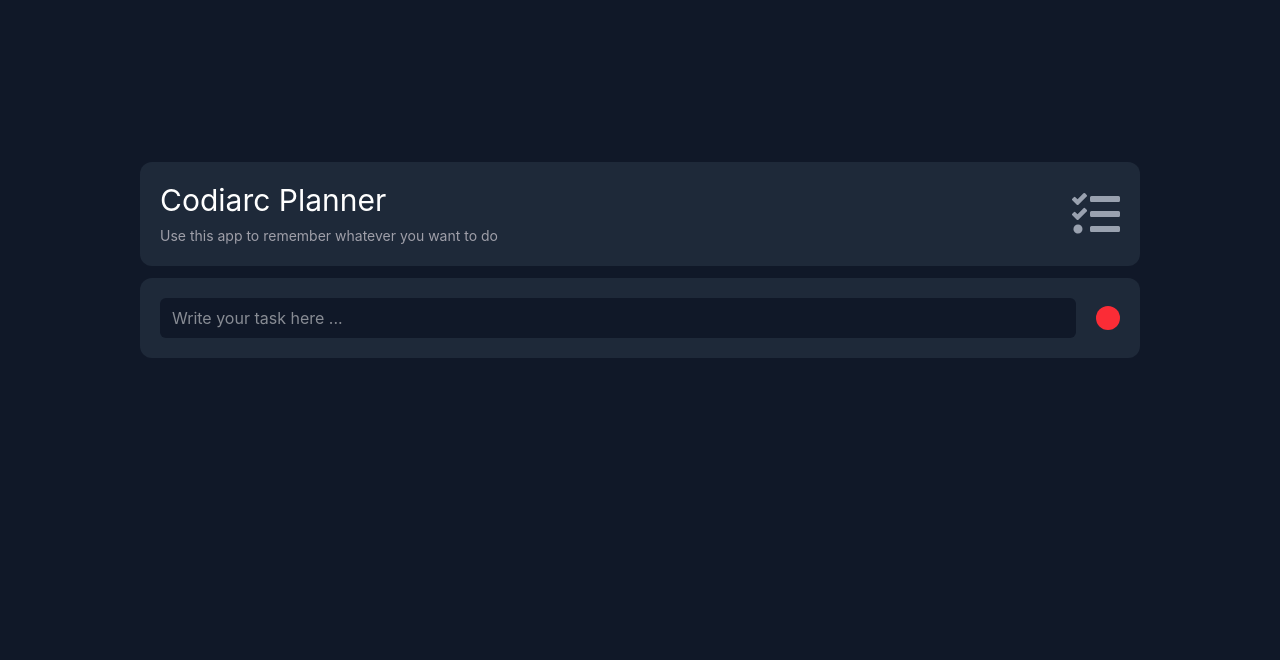
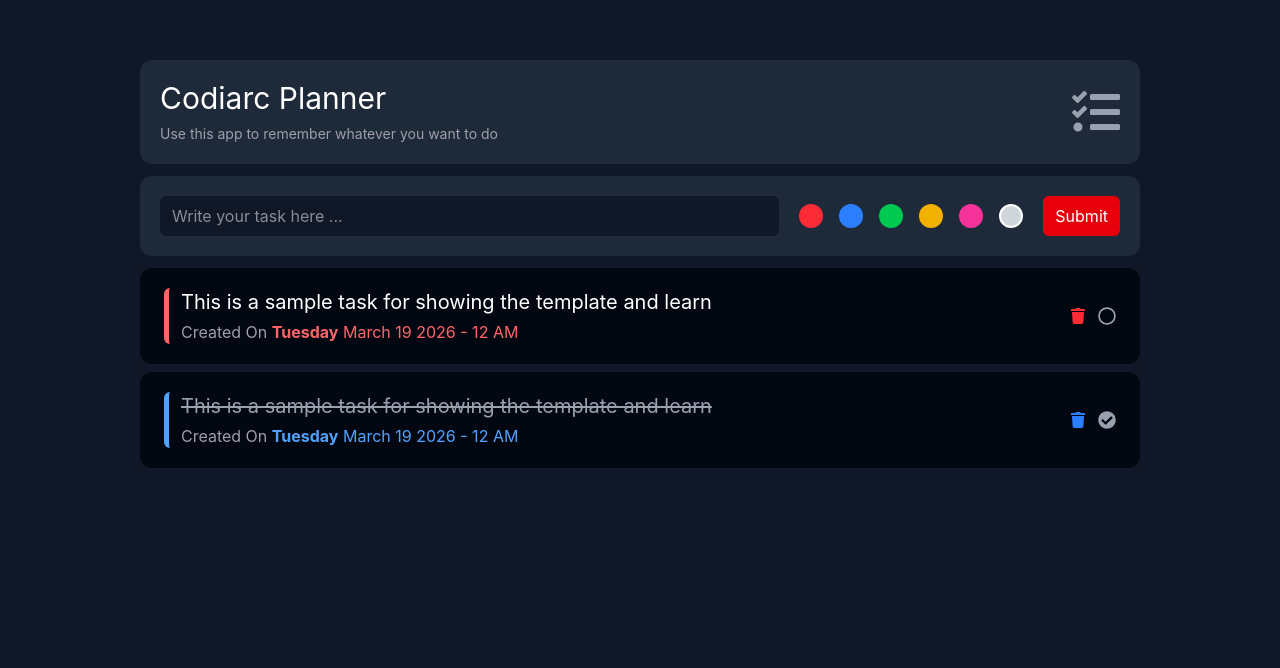
Before and after one commit to TonyFreddy/todo-mern, a React app in the folder frontend/: page / in a window 1280 px wide. Shown: the part 140-808 px from the top of the page. Built offline with nearby package versions, Linux system fonts and the light colour scheme; the HTML template or start-up script is replaced by a standard one.

Commit message:
add other fonctionaly

```diff
--- a/frontend/package.json
+++ b/frontend/package.json
@@ -11,9 +11,11 @@
   },
   "dependencies": {
     "@tailwindcss/vite": "^4.2.1",
+    "axios": "^1.13.6",
     "react": "^19.2.4",
     "react-dom": "^19.2.4",
     "react-icons": "^5.6.0",
+    "react-toastify": "^11.0.5",
     "tailwindcss": "^4.2.1"
   },
   "devDependencies": {
--- a/frontend/src/App.jsx
+++ b/frontend/src/App.jsx
@@ -48,12 +48,146 @@ const App = () => {
                 onChange={(e) => setColor(e.target.value)}
                 className="hidden"
               />
-              <span className={`w-6 h-6 rounded-full bg-red-500 block ${color === "red" ? "border-2 border-white" : ""}`}>
+              <span className={`w-6 h-6 rounded-full bg-red-500 block ${color === "red" ? "border-2 border-white"
+                 : "border-2 border-transparent"}`}>
               </span>
             </label>
 
+                   {/* Blue */}
+            <label className="cursor-pointer">
+              <input
+                type="radio"
+                name="color"
+                value="blue"
+                checked={color === "blue"}
+                onChange={(e) => setColor(e.target.value)}
+                className="hidden"
+              />
+              <span className={`w-6 h-6 rounded-full bg-blue-500 block ${color === "blue" ? "border-2 border-white"
+                 : "border-2 border-transparent"}`}>
+              </span>
+            </label>
+
+                         {/* Green */}
+            <label className="cursor-pointer">
+              <input
+                type="radio"
+                name="color"
+                value="green"
+                checked={color === "green"}
+                onChange={(e) => setColor(e.target.value)}
+                className="hidden"
+              />
+              <span className={`w-6 h-6 rounded-full bg-green-500 block ${color === "green" ? "border-2 border-white"
+                 : "border-2 border-transparent"}`}>
+              </span>
+            </label>
+
+                         {/* Yellow */}
+            <label className="cursor-pointer">
+              <input
+                type="radio"
+                name="color"
+                value="yellow"
+                checked={color === "yellow"}
+                onChange={(e) => setColor(e.target.value)}
+                className="hidden"
+              />
+              <span className={`w-6 h-6 rounded-full bg-yellow-500 block ${color === "yellow" ? "border-2 border-white"
+                 : "border-2 border-transparent"}`}>
+              </span>
+            </label>
+
+                         {/* Pink */}
+            <label className="cursor-pointer">
+              <input
+                type="radio"
+                name="color"
+                value="pink"
+                checked={color === "pink"}
+                onChange={(e) => setColor(e.target.value)}
+                className="hidden"
+              />
+              <span className={`w-6 h-6 rounded-full bg-pink-500 block ${color === "pink" ? "border-2 border-white"
+                 : "border-2 border-transparent"}`}>
+              </span>
+            </label>
+
+                         {/* Gray */}
+            <label className="cursor-pointer">
+              <input
+                type="radio"
+                name="color"
+                value="gray"
+                checked={color === "gray"}
+                onChange={(e) => setColor(e.target.value)}
+                className="hidden"
+              />
+              <span className={`w-6 h-6 rounded-full bg-gray-300 block ${color === "gray" ? "border-2 border-white"
+                 : "border-2 border-transparent"}`}>
+              </span>
+            </label>
           </div>
+
+          <button className="bg-red-600 hover:bg-red-700 px-3 py-2 rounded-md cursor-pointer ">
+            {" "}
+            Submit{" "}
+           </button>
         </form>
+
+      {/* Tasks */}
+
+       <ul className="flex flex-col gap-2 w-full mt-3">
+            {/* Task */}
+
+            <li className="w-full bg-gray-950 px-6 py-5 rounded-xl flex justify-between">
+               {/* Content */}
+
+              <div className="border-l-5 border-red-400 pl-3 rounded-md">
+                 <p className="text-xl mb-1">
+                This is a sample task for showing the template and learn
+              </p>
+              <span className="text-5m text-zinc-400">Created On</span> {" "}
+              <span className="text-5m text-red-400 font-bold">Tuesday</span> {" "}
+              <span className="text-5m text-red-400"> March 19 2026 - 12 AM </span>
+              </div>
+
+               {/* Button */}
+               <div className="flex items-center gap-3">
+              <button className="text-red-500 cursor-pointer" >
+                <FaTrash/>
+              </button>
+
+              <button className="text-gray-400 cursor-pointer text-lg">
+               <FaRegCircle/>
+              </button>
+              </div>
+            </li>
+
+               <li className="w-full bg-gray-950 px-6 py-5 rounded-xl flex justify-between">
+               {/* Content */}
+
+              <div className="border-l-5 border-blue-400 pl-3 rounded-md">
+                 <p className="text-xl mb-1 line-through text-gray-400">
+                This is a sample task for showing the template and learn
+              </p>
+              <span className="text-5m text-zinc-400">Created On</span> {" "}
+              <span className="text-5m text-blue-400 font-bold">Tuesday</span> {" "}
+              <span className="text-5m text-blue-400"> March 19 2026 - 12 AM </span>
+              </div>
+
+               {/* Button */}
+               <div className="flex items-center gap-3">
+              <button className="text-blue-500 cursor-pointer" >
+                <FaTrash/>
+              </button>
+
+              <button className="text-gray-400 cursor-pointer text-lg">
+               <FaCheckCircle/>
+              </button>
+              </div>
+            </li>
+       </ul>
 
       </div>
     </div>
```
Also changed, not shown: 2 other files (tests, documents, lock files or other folders).
